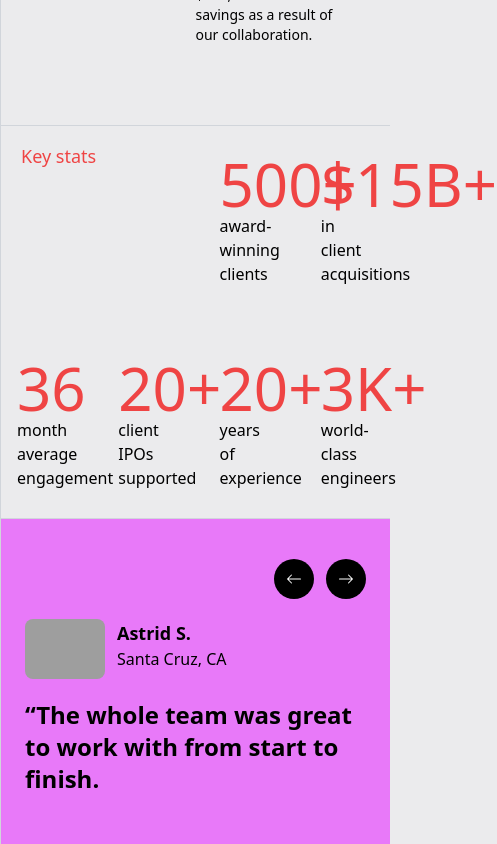
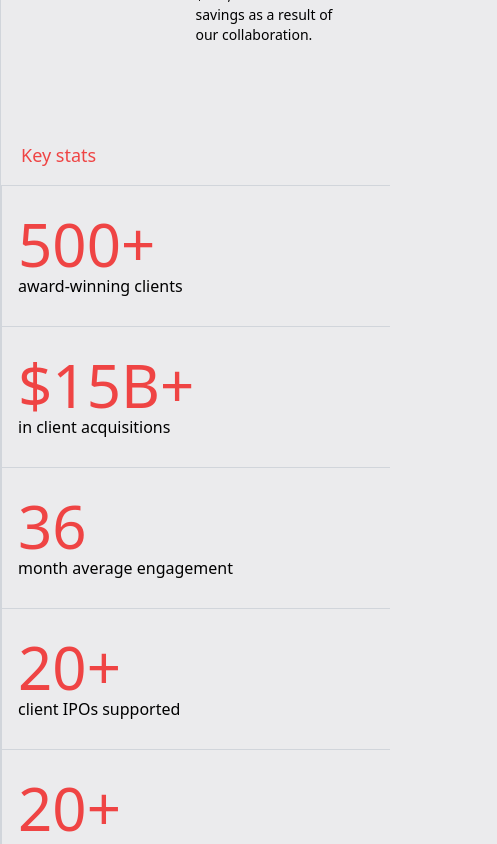
Before and after one commit to DemonHa/specialpainting, a Next.js app: page / in a window 390 px wide. Shown: the part 1420-2264 px from the top of the page, 497 px wide, since content can reach past the window. Built offline with nearby package versions, Linux system fonts and the light colour scheme; grey boxes are pictures that could not be loaded.

Commit message:
feat: mobile view support for statistics

```diff
--- a/src/features/home/main/statistics/index.tsx
+++ b/src/features/home/main/statistics/index.tsx
@@ -16,35 +16,37 @@ const Statistic = ({
 
 const Statistics = () => {
   return (
-    <div className="grid grid-cols-4 grid-rows-2 gap-4">
-      <div className="text-red-500 text-lg col-span-2 px-5 py-4">Key stats</div>
+    <div className="!border-t-0 lg:!border-t grid grid-cols-1 md:grid-cols-2 lg:grid-cols-4 lg:grid-rows-2 divide-x divide-y lg:divide-x-0 lg:divide-y-0 divide-gray-300 dark:divide-slate-700">
+      <div className="text-red-500 text-lg md:col-span-2 px-5 py-4">
+        Key stats
+      </div>
       <Statistic
-        className="col-start-3 px-4 py-7"
+        className="px-4 py-7"
         title="500+"
         description="award-winning clients"
       />
       <Statistic
-        className="col-start-4 px-4 py-7"
+        className="px-4 py-7"
         title="$15B+"
         description="in client acquisitions"
       />
       <Statistic
-        className="row-start-2 px-4 py-7"
+        className="px-4 py-7"
         title="36"
         description="month average engagement"
       />
       <Statistic
-        className="row-start-2 px-4 py-7"
+        className="px-4 py-7"
         title="20+"
         description="client IPOs supported"
       />
       <Statistic
-        className="row-start-2 px-4 py-7"
+        className="px-4 py-7"
         title="20+"
         description="years of experience"
       />
       <Statistic
-        className="row-start-2 px-4 py-7"
+        className="px-4 py-7"
         title="3K+"
         description="world-class engineers"
       />
```
